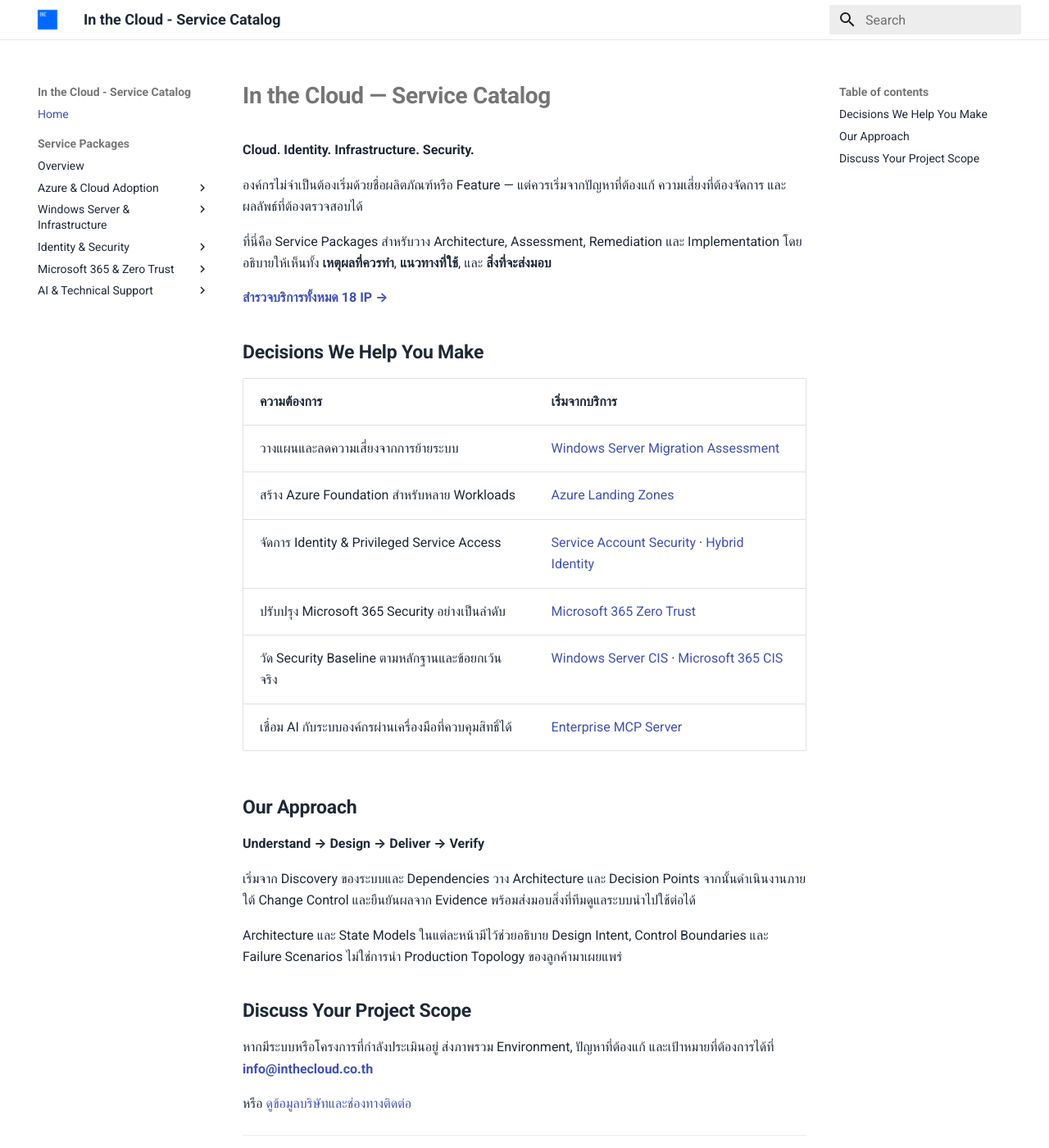
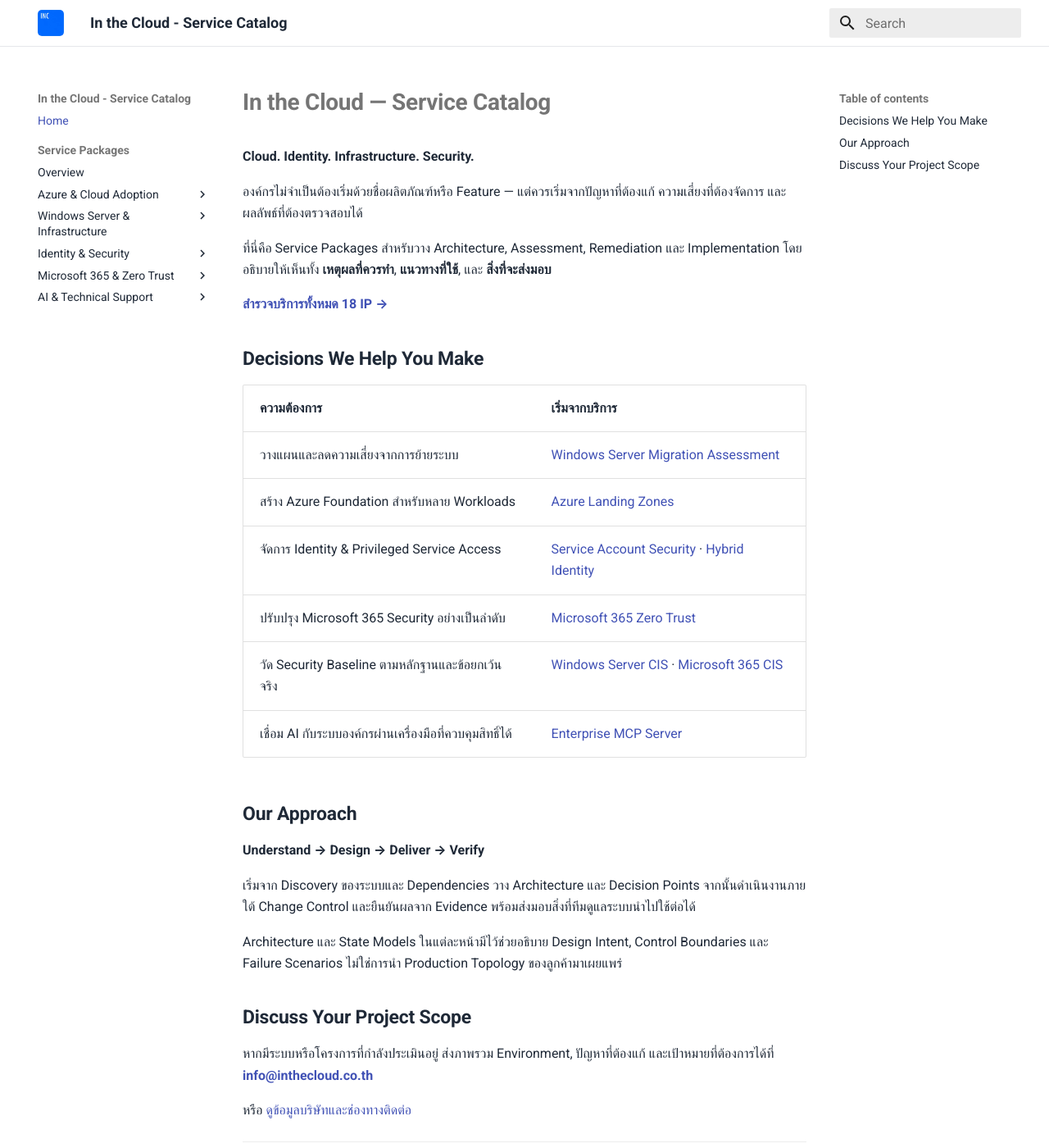
Before and after one commit to inthecloudth/service-catalog, an MkDocs documentation site: the page built from docs/index.md, in a window 1280 px wide and 1400 px high. Shown: the whole window at 82% size. Built offline with MkDocs 1.6.1 and Material for MkDocs 9.7.7, drawn with Linux system fonts in a browser that asks for light colours.

Commit message:
theme: add subtle 5px rounding to INC header logo

```diff
--- a/docs/stylesheets/extra.css
+++ b/docs/stylesheets/extra.css
@@ -102,3 +102,12 @@
 .md-footer-meta a:hover {
   color: #2563eb;
 }
+
+/* Brand logo: compact square with gently rounded corners. */
+.md-header__button.md-logo img {
+  width: 32px;
+  height: 32px;
+  border-radius: 5px;
+  object-fit: cover;
+  display: block;
+}
```
